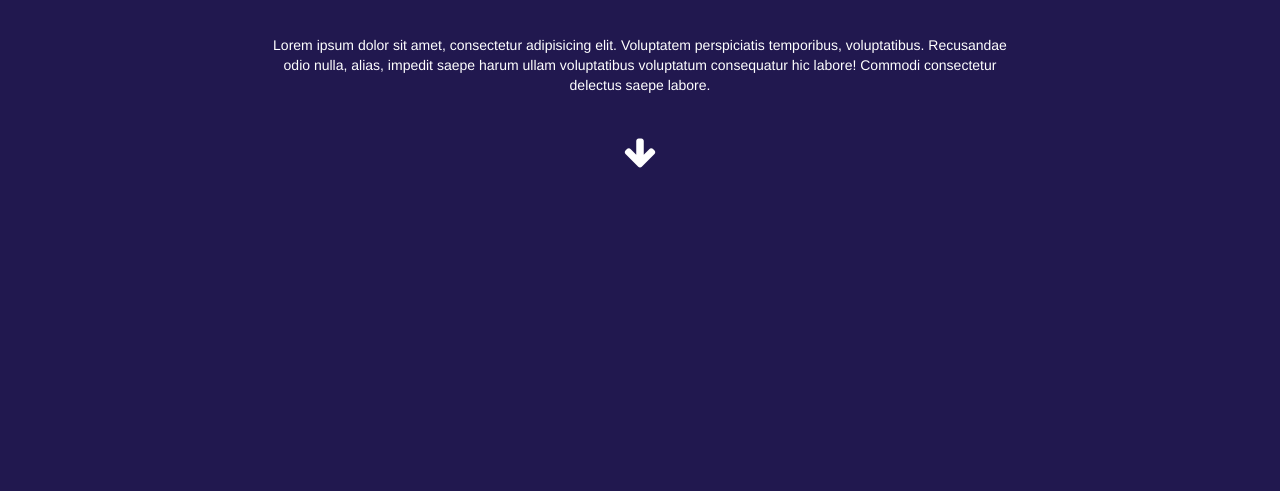
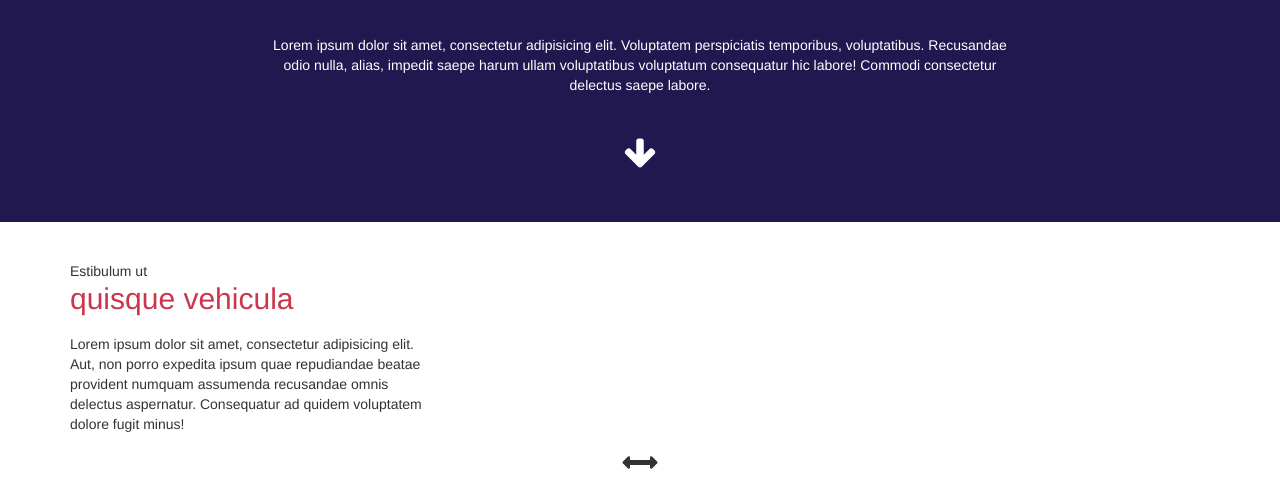
Before and after one commit to swappsco/vrhome, a Django app: page / in a window 1280 px wide. Shown: the part 607-1098 px from the top of the page. Before the commit the page ends 775 px from the top, so only its background shows below. Run offline with Django 3.2, Linux system fonts and the light colour scheme; grey boxes labelled with a size stand in for pictures from a placeholder-image service; style sheets or scripts are compiled from the project's sources; parts of the project's set-up code (start-up, migrations or seed data) failed here and were passed over; some libraries are stand-ins or nearby versions.

Commit message:
VR-7 Third section implementation

```diff
--- a/vrhome/static/sass/base/_class.scss
+++ b/vrhome/static/sass/base/_class.scss
@@ -22,6 +22,9 @@
 .m-t-40{
   margin-top: 40px;
 }
+.m-0{
+  margin: 0px;
+}
 .f-s-35{
   font-size:35px !important;
 }
--- a/vrhome/templates/pages/home.html
+++ b/vrhome/templates/pages/home.html
@@ -21,4 +21,16 @@
     </div>
   </div>
 </section>
+<section class="img-rotate">
+  <div class="container">
+    <div class="row p-t-40">
+      <div class="col-sm-4 col-md-4">
+        <p class="m-0">Estibulum ut</p>
+        <h2 class="text-primary m-0">quisque vehicula</h2>
+        <p class="m-t-20">Lorem ipsum dolor sit amet, consectetur adipisicing elit. Aut, non porro expedita ipsum quae repudiandae beatae provident numquam assumenda recusandae omnis delectus aspernatur. Consequatur ad quidem voluptatem dolore fugit minus!</p>
+      </div>
+    </div>
+  </div>
+  <p class="text-center"><i class="fa fa-arrows-h f-s-35" aria-hidden="true"></i></p>
+</section>
 {% endblock content %}
```
Also changed, not shown: vrhome/static/css/style.css, vrhome/static/css/style.min.css.
